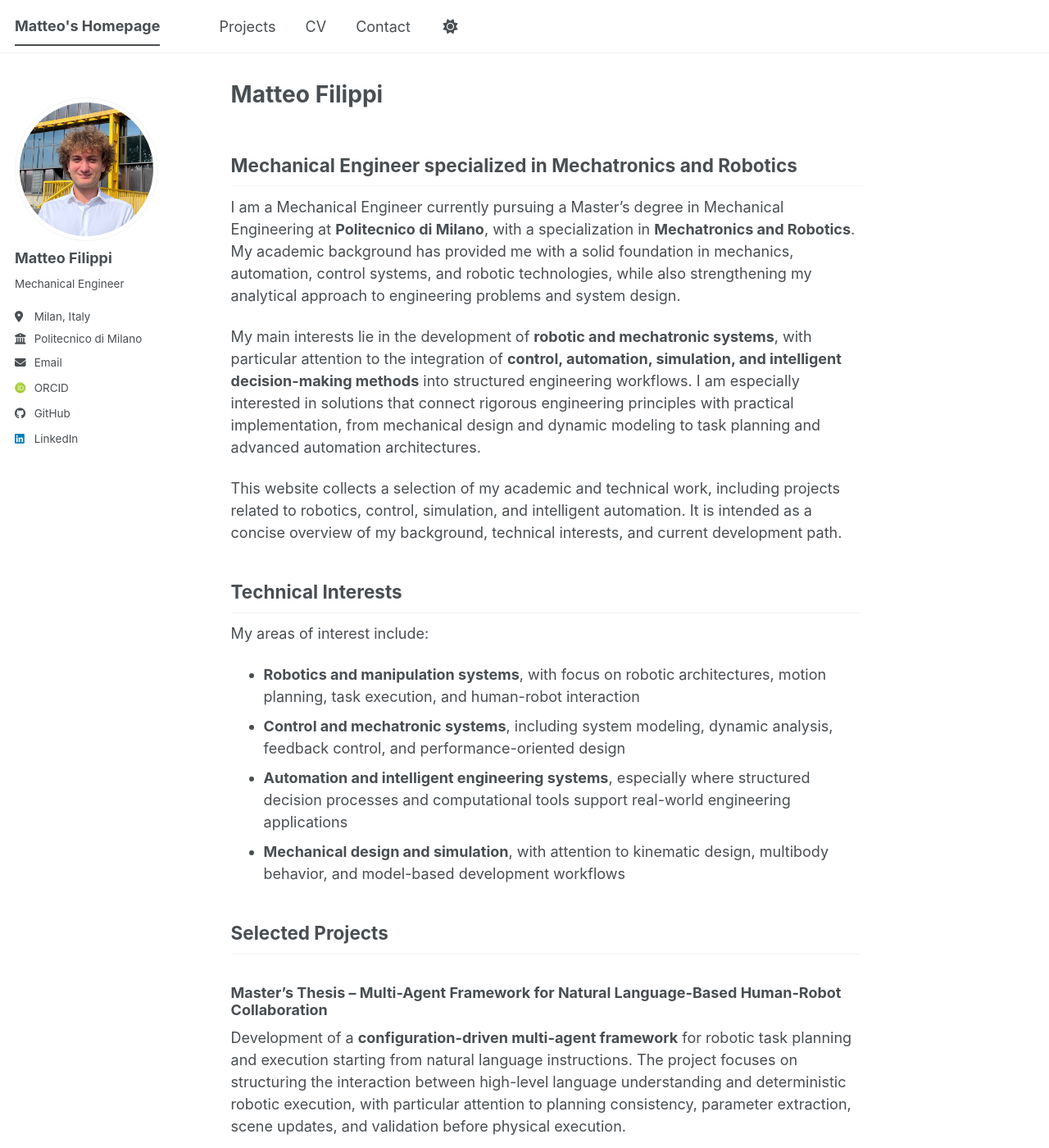
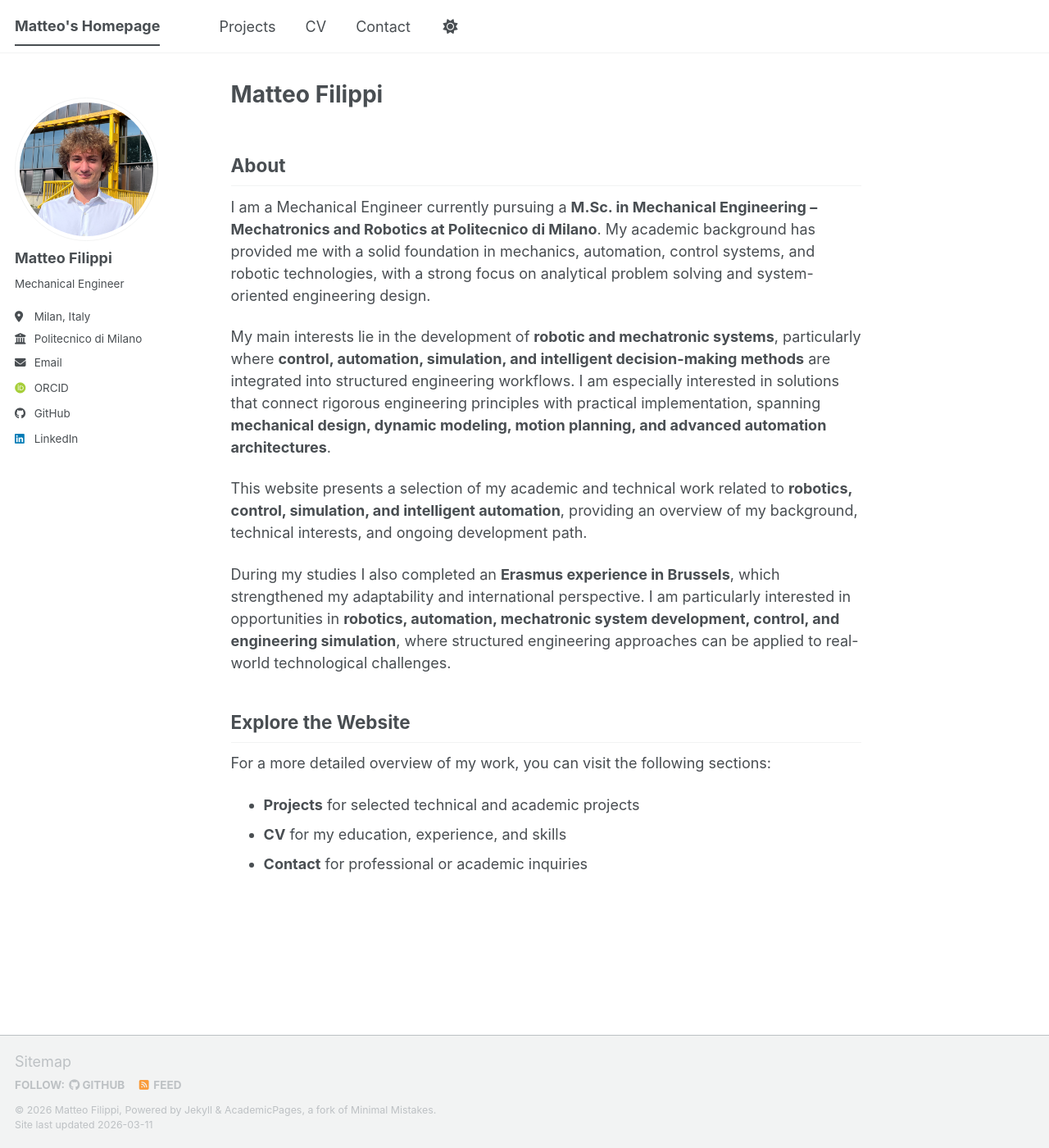
Before and after one commit to MFilippi01/MFilippi01.github.io, a Jekyll site: the page built from _pages/about.md, in a window 1280 px wide and 1400 px high. Shown: the whole window at 82% size. Built offline with Jekyll 4.4.1, drawn with Linux system fonts in a browser that asks for light colours; some web fonts are replaced; a script bundle is joined from its source files by our own code; library files that are not in the unit come from our copies; some of the changed text lies outside the part shown.

Commit message:
Revise 'About' section for clarity and detail
Updated the 'About' section to enhance clarity and readability, refining the language and structure. Added details about education and professional focus while removing redundant content.

```diff
--- a/_pages/about.md
+++ b/_pages/about.md
@@ -7,63 +7,15 @@ redirect_from:
   - /about.html
 ---
 
-## Mechanical Engineer specialized in Mechatronics and Robotics
+## About
 
-I am a Mechanical Engineer currently pursuing a Master's degree in Mechanical Engineering at **Politecnico di Milano**, with a specialization in **Mechatronics and Robotics**. My academic background has provided me with a solid foundation in mechanics, automation, control systems, and robotic technologies, while also strengthening my analytical approach to engineering problems and system design.
+I am a Mechanical Engineer currently pursuing a **M.Sc. in Mechanical Engineering – Mechatronics and Robotics at Politecnico di Milano**. My academic background has provided me with a solid foundation in mechanics, automation, control systems, and robotic technologies, with a strong focus on analytical problem solving and system-oriented engineering design.
 
-My main interests lie in the development of **robotic and mechatronic systems**, with particular attention to the integration of **control, automation, simulation, and intelligent decision-making methods** into structured engineering workflows. I am especially interested in solutions that connect rigorous engineering principles with practical implementation, from mechanical design and dynamic modeling to task planning and advanced automation architectures.
+My main interests lie in the development of **robotic and mechatronic systems**, particularly where **control, automation, simulation, and intelligent decision-making methods** are integrated into structured engineering workflows. I am especially interested in solutions that connect rigorous engineering principles with practical implementation, spanning **mechanical design, dynamic modeling, motion planning, and advanced automation architectures**.
 
-This website collects a selection of my academic and technical work, including projects related to robotics, control, simulation, and intelligent automation. It is intended as a concise overview of my background, technical interests, and current development path.
+This website presents a selection of my academic and technical work related to **robotics, control, simulation, and intelligent automation**, providing an overview of my background, technical interests, and ongoing development path.
 
-## Technical Interests
-
-My areas of interest include:
-
-- **Robotics and manipulation systems**, with focus on robotic architectures, motion planning, task execution, and human-robot interaction
-- **Control and mechatronic systems**, including system modeling, dynamic analysis, feedback control, and performance-oriented design
-- **Automation and intelligent engineering systems**, especially where structured decision processes and computational tools support real-world engineering applications
-- **Mechanical design and simulation**, with attention to kinematic design, multibody behavior, and model-based development workflows
-
-## Selected Projects
-
-### Master’s Thesis – Multi-Agent Framework for Natural Language-Based Human-Robot Collaboration
-
-Development of a **configuration-driven multi-agent framework** for robotic task planning and execution starting from natural language instructions. The project focuses on structuring the interaction between high-level language understanding and deterministic robotic execution, with particular attention to planning consistency, parameter extraction, scene updates, and validation before physical execution.
-
-This work combines architectural design, modular software organization, and experimentation on integrated robotic workflows involving instruction interpretation, action planning, and execution supervision.
-
-### Bayesian Optimization for Robot Control and Parameter Estimation
-
-Development of an optimization-based approach for improving robotic control performance through the use of **Bayesian Optimization**. The project addressed the tuning of control parameters and the estimation of relevant physical quantities in order to improve trajectory tracking and dynamic compensation while limiting the computational cost associated with repeated simulations.
-
-The work involved control-oriented modeling, simulation-driven optimization, and performance evaluation under different parameter configurations.
-
-### Mechanical Design of a 4-DOF Robotic Manipulator
-
-Design and modeling of a **4-degree-of-freedom robotic manipulator**, with focus on mechanical architecture, joint arrangement, and the corresponding kinematic and dynamic implications of design choices. The activity included conceptual development, CAD-based design, and analysis of the manipulator structure in relation to motion capabilities and system behavior.
-
-This project strengthened my interest in the connection between mechanical design decisions and the resulting control and motion characteristics of robotic systems.
-
-## Education
-
-- **M.Sc. in Mechanical Engineering – Mechatronics and Robotics**
-  Politecnico di Milano
-
-- **B.Sc. in Mechanical Engineering**
-  Politecnico di Milano
-
-During my academic path, I also had the opportunity to complete an **Erasmus experience in Brussels**, which contributed to the development of my adaptability, independence, and international perspective.
-
-## Professional Focus
-
-I am particularly interested in opportunities related to:
-
-- robotics and automation
-- mechatronic system development
-- control and simulation
-- intelligent systems for engineering applications
-
-My goal is to contribute to technically rigorous and innovative projects in which mechanical engineering, robotics, and automation are combined in a practical and structured way.
+During my studies I also completed an **Erasmus experience in Brussels**, which strengthened my adaptability and international perspective. I am particularly interested in opportunities in **robotics, automation, mechatronic system development, control, and engineering simulation**, where structured engineering approaches can be applied to real-world technological challenges.
 
 ## Explore the Website
 
```
